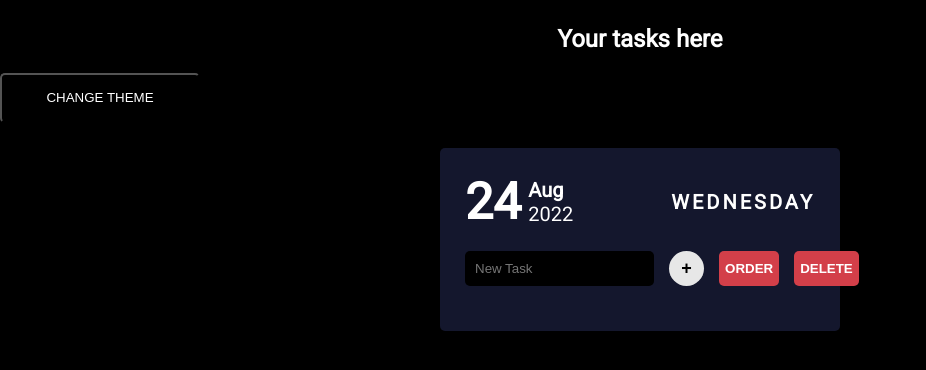
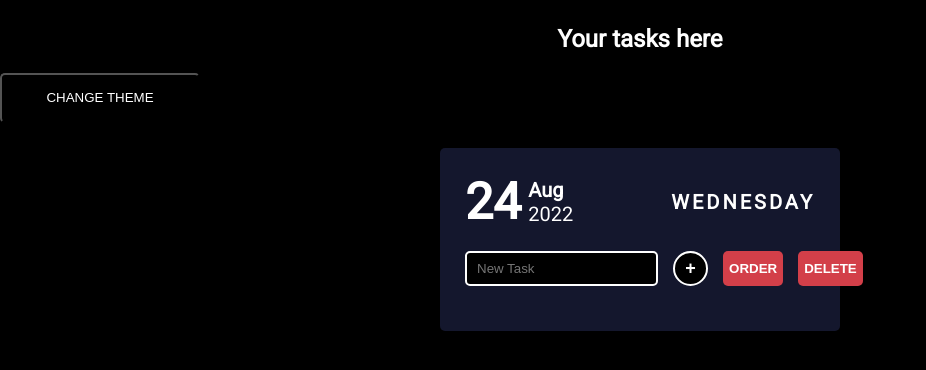
Before and after one commit to elsantibsj/TaskList, a plain HTML site: page index.html in a window 1280 px wide. Both pictures are taken after a click on the button "CHANGE THEME". Shown: the whole page, without its empty margins (0-926 px from the left). Drawn offline with Linux system fonts and the light colour scheme.

Commit message:
Dark mode almost finished, only tasks remaining

```diff
--- a/app.js
+++ b/app.js
@@ -83,14 +83,17 @@ const changeTheme = () => {
 	date.classList.contains('textDark') ? date.classList.remove('textDark') : date.classList.add('textDark')
 
 	const input = document.getElementById('input')
-	if (input.classList.contains('bodyDark') && input.classList.contains('textDark')){
-		input.classList.remove('bodyDark');
-		input.classList.remove('bodyDark');
+	if (input.classList.contains('inputDark') && input.classList.contains('textDark')){
+		input.classList.remove('textDark');
+		input.classList.remove('inputDark');
 	}
 	else {
 		input.classList.add('textDark');
-		input.classList.add('bodyDark');
+		input.classList.add('inputDark');
 	}
+
+	const addTask = document.getElementById('addTaskButton');
+	addTask.classList.contains('taskDark') ? addTask.classList.remove('taskDark') : addTask.classList.add('taskDark');
 }
 
 setDate();
--- a/index.html
+++ b/index.html
@@ -25,7 +25,7 @@
 	</div>
 	<form onsubmit="addNewTask(event)" >
 		<input id="input" type="text" name="taskText" autocomplete="off" placeholder="New Task" class="roundBorder">
-		<button type="submit" class="addTaskButton">+</button>
+		<button id="addTaskButton" type="submit" class="addTaskButton">+</button>
 		<button type="button" class="orderButton roundBorder" onclick="renderOrderedTasks()">ORDER</button>
 		<button type="button" class="orderButton roundBorder" onclick="delTask()">DELETE</button>
 	</form>
--- a/style.css
+++ b/style.css
@@ -14,6 +14,11 @@ body {
 }
 .bodyDark {
 	background-color: var(--dark)!important;
+}
+
+.inputDark {
+	background-color: var(--dark)!important;
+	border: 2px solid var(--light);
 }
 
 .listDark {
@@ -124,6 +129,12 @@ input:focus {
 	color: var(--light);
 	cursor: pointer;
 }
+.taskDark {
+	background-color: var(--dark);!important;
+	color: var(--light)!important;
+	border: 2px solid var(--light);
+}
+
 .done{
 	background-color: var(--disabled);
 	text-decoration: line-through;
```
